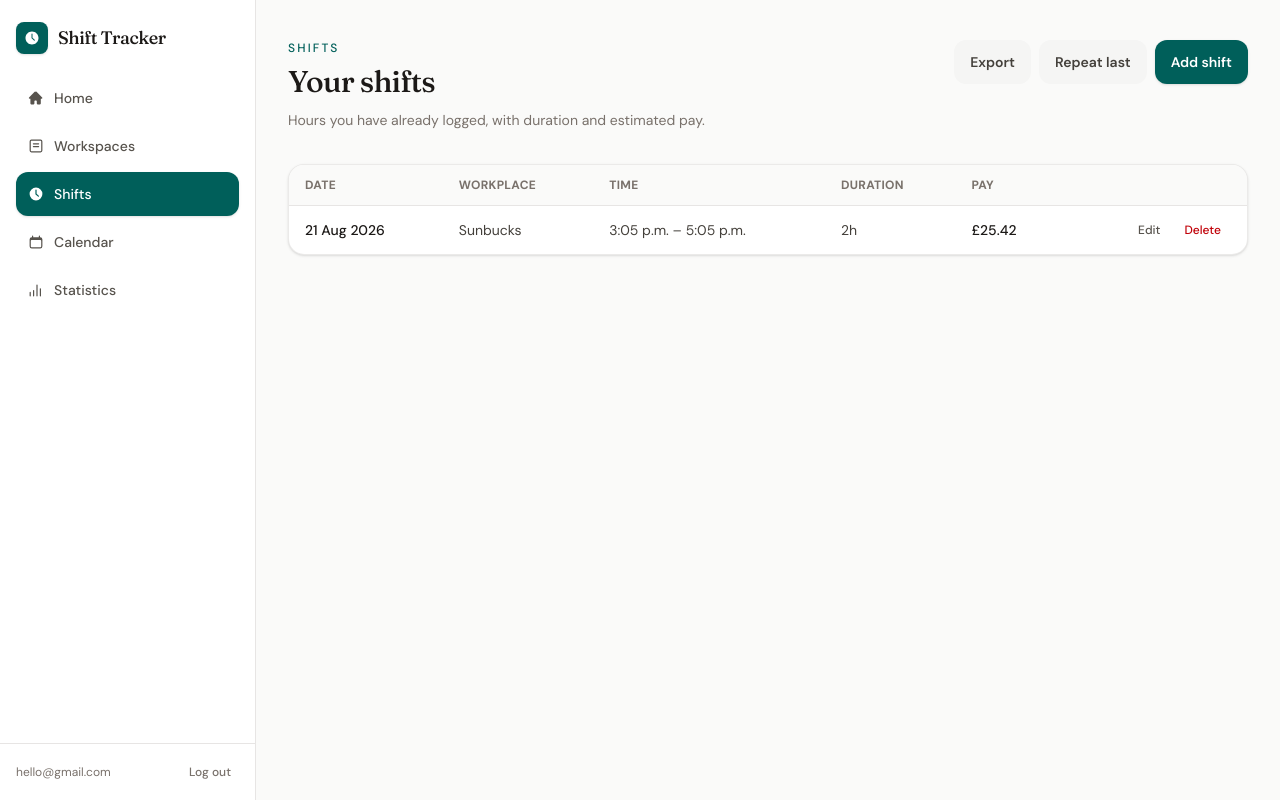
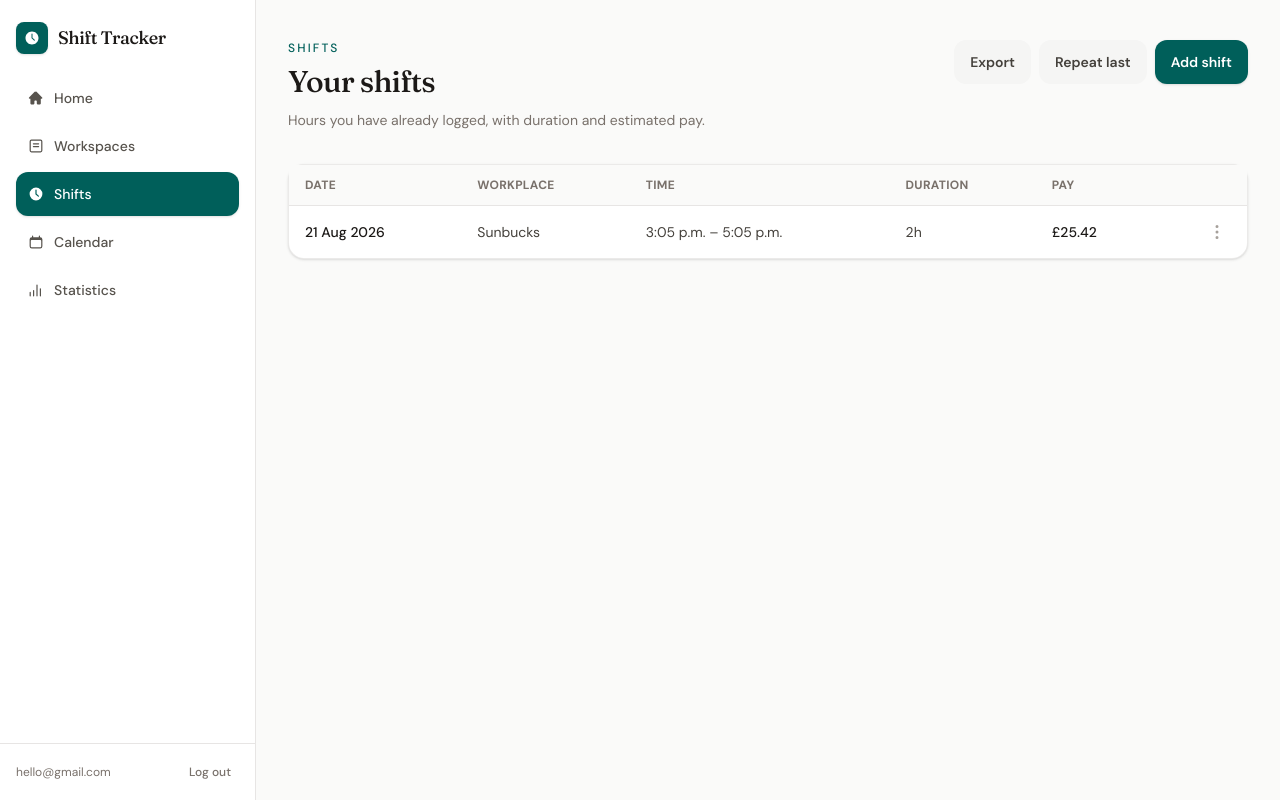
Before and after one commit to TharHtet236401/HourPilot, a Django app: page /shifts/ in a window 1280 px wide. Run offline with Django 5.2, Linux system fonts and the light colour scheme; a user stored in the database is signed in; data comes from the database, SQL or seed files in the repository; style sheets or scripts are compiled from the project's sources.

Commit message:
added three dots

```diff
--- a/shifts/templates/shifts/partials/list.html
+++ b/shifts/templates/shifts/partials/list.html
@@ -1,15 +1,20 @@
 {% if shifts %}
     <ul class="space-y-3 md:hidden">
         {% for shift in shifts %}
-            <li class="rounded-2xl border border-stone-200/80 bg-white p-4 shadow-sm">
+            <li class="relative rounded-2xl border border-stone-200/80 bg-white p-4 shadow-sm">
                 <div class="flex items-start justify-between gap-3">
                     <div class="min-w-0">
                         <p class="truncate font-medium text-stone-900">{{ shift.workplace.name }}</p>
                         <p class="mt-0.5 text-sm text-stone-500">{{ shift.date }}</p>
                     </div>
-                    <p class="shrink-0 text-base font-semibold text-stone-900">
-                        £{{ shift.estimated_earnings }}
-                    </p>
+                    <div class="flex shrink-0 items-start gap-1">
+                        <p class="pt-2 text-base font-semibold text-stone-900">
+                            £{{ shift.estimated_earnings }}
+                        </p>
+                        {% url 'shift_update' shift.pk as shift_edit_url %}
+                        {% url 'shift_delete' shift.pk as shift_delete_url %}
+                        {% include "partials/action_menu.html" with menu_label="More actions for this shift" edit_url=shift_edit_url delete_url=shift_delete_url %}
+                    </div>
                 </div>
                 <p class="mt-3 text-sm text-stone-600">
                     {{ shift.start_time }} – {{ shift.end_time }}
@@ -19,31 +24,11 @@
                 {% if shift.notes %}
                     <p class="mt-2 text-sm text-stone-500">{{ shift.notes }}</p>
                 {% endif %}
-                <div class="mt-4 grid grid-cols-2 gap-2">
-                    <button
-                        type="button"
-                        hx-get="{% url 'shift_update' shift.pk %}"
-                        hx-target="#modal"
-                        hx-swap="innerHTML"
-                        class="min-h-11 rounded-xl bg-stone-100 px-3 text-sm font-medium text-stone-700 transition hover:bg-stone-200"
-                    >
-                        Edit
-                    </button>
-                    <button
-                        type="button"
-                        hx-get="{% url 'shift_delete' shift.pk %}"
-                        hx-target="#modal"
-                        hx-swap="innerHTML"
-                        class="min-h-11 rounded-xl bg-red-50 px-3 text-sm font-medium text-red-700 transition hover:bg-red-100"
-                    >
-                        Delete
-                    </button>
-                </div>
             </li>
         {% endfor %}
     </ul>
 
-    <div class="hidden overflow-x-auto rounded-2xl border border-stone-200/80 bg-white shadow-sm md:block">
+    <div class="hidden overflow-visible rounded-2xl border border-stone-200/80 bg-white shadow-sm md:block">
         <table class="min-w-full text-left text-sm">
             <thead class="border-b border-stone-200 bg-stone-50 text-xs font-medium uppercase tracking-wide text-stone-500">
                 <tr>
@@ -67,26 +52,11 @@
                         <td class="whitespace-nowrap px-4 py-3 font-medium text-stone-900">
                             £{{ shift.estimated_earnings }}
                         </td>
-                        <td class="whitespace-nowrap px-4 py-3 text-right">
-                            <div class="flex justify-end gap-1">
-                                <button
-                                    type="button"
-                                    hx-get="{% url 'shift_update' shift.pk %}"
-                                    hx-target="#modal"
-                                    hx-swap="innerHTML"
-                                    class="rounded-lg px-2.5 py-1 text-xs font-medium text-stone-600 transition hover:bg-stone-100 hover:text-stone-900"
-                                >
-                                    Edit
-                                </button>
-                                <button
-                                    type="button"
-                                    hx-get="{% url 'shift_delete' shift.pk %}"
-                                    hx-target="#modal"
-                                    hx-swap="innerHTML"
-                                    class="rounded-lg px-2.5 py-1 text-xs font-medium text-red-700 transition hover:bg-red-50"
-                                >
-                                    Delete
-                                </button>
+                        <td class="whitespace-nowrap px-2 py-1 text-right">
+                            <div class="flex justify-end">
+                                {% url 'shift_update' shift.pk as shift_edit_url %}
+                                {% url 'shift_delete' shift.pk as shift_delete_url %}
+                                {% include "partials/action_menu.html" with menu_label="More actions for this shift" edit_url=shift_edit_url delete_url=shift_delete_url %}
                             </div>
                         </td>
                     </tr>
--- /dev/null
+++ b/templates/partials/action_menu.html
@@ -0,0 +1,41 @@
+<div class="relative" data-menu>
+    <button
+        type="button"
+        data-menu-toggle
+        aria-expanded="false"
+        aria-haspopup="menu"
+        aria-label="{{ menu_label }}"
+        class="inline-flex size-11 items-center justify-center rounded-xl text-stone-400 transition hover:bg-stone-100 hover:text-stone-700"
+    >
+        <svg xmlns="http://www.w3.org/2000/svg" viewBox="0 0 20 20" fill="currentColor" class="size-5">
+            <path d="M10 3a1.5 1.5 0 1 1 0 3 1.5 1.5 0 0 1 0-3ZM10 8.5a1.5 1.5 0 1 1 0 3 1.5 1.5 0 0 1 0-3ZM11.5 15.5a1.5 1.5 0 1 0-3 0 1.5 1.5 0 0 0 3 0Z" />
+        </svg>
+    </button>
+    <div
+        data-menu-panel
+        role="menu"
+        hidden
+        class="absolute right-0 z-30 mt-1 w-40 overflow-hidden rounded-xl border border-stone-200 bg-white py-1 shadow-lg"
+    >
+        <button
+            type="button"
+            role="menuitem"
+            hx-get="{{ edit_url }}"
+            hx-target="#modal"
+            hx-swap="innerHTML"
+            class="flex min-h-11 w-full items-center px-3 text-left text-sm font-medium text-stone-700 transition hover:bg-stone-50"
+        >
+            Edit
+        </button>
+        <button
+            type="button"
+            role="menuitem"
+            hx-get="{{ delete_url }}"
+            hx-target="#modal"
+            hx-swap="innerHTML"
+            class="flex min-h-11 w-full items-center px-3 text-left text-sm font-medium text-red-700 transition hover:bg-red-50"
+        >
+            Delete
+        </button>
+    </div>
+</div>
```
Also changed, not shown: workspaces/templates/workspaces/partials/list.html (+3 -41 lines).
